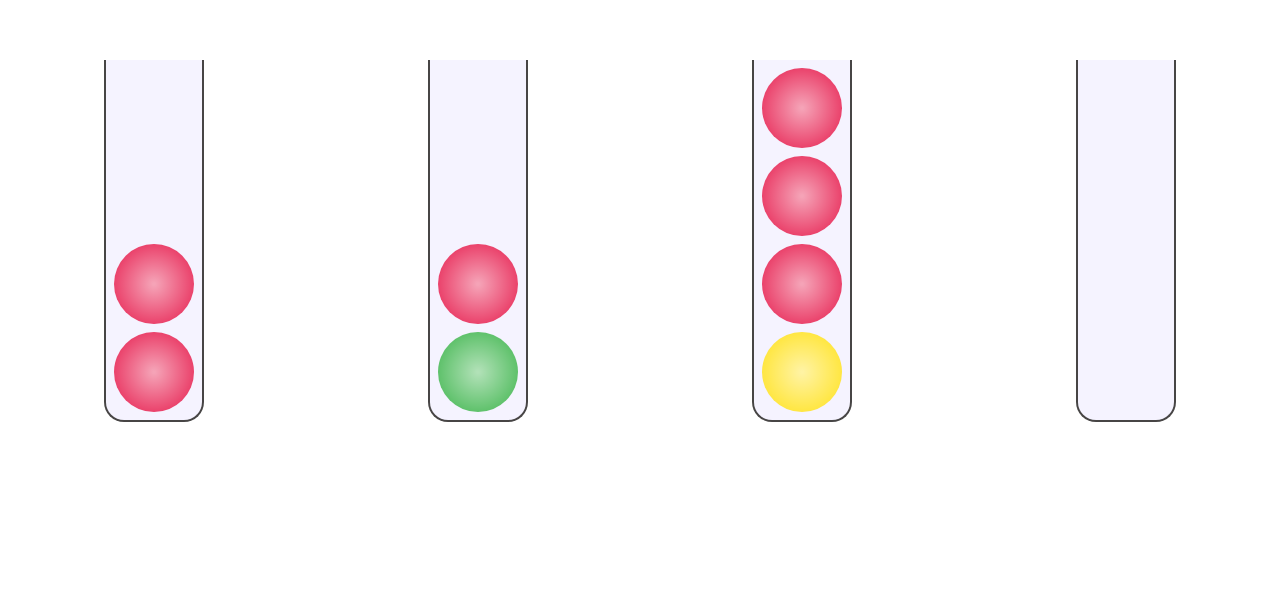
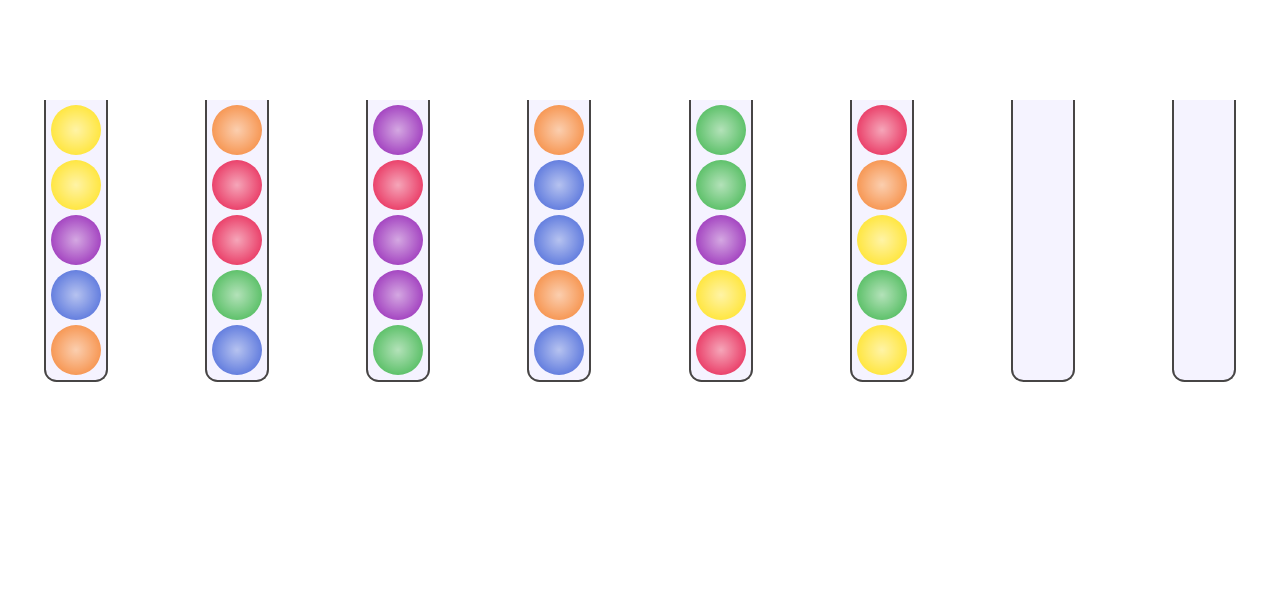
Before and after one commit to agent-seed/ball-sort-game, a plain HTML site: page index.html in a window 1280 px wide. Shown: the part 146-757 px from the top of the page. Drawn offline with Linux system fonts and the light colour scheme.

Commit message:
Add the JS code to generate the table with the containers and items
The code to generate the HTML code representing the table with the
containers and items has been implemented.
The structure is generated based on the game.table table in the
Game object.

The HTML code in index.html describing the table has been removed,
as it is no longer necessary, since it is now genrated dynamically.

A function to cancel the current game (both the Game object and the
user interface) has been coded, too. This is necessary when the user
will start a new game.

```diff
--- a/css/style.css
+++ b/css/style.css
@@ -28,7 +28,7 @@
 
     /* Table, Containers and Items */
     --H: 4;
-    --item-len: 80px;
+    --item-len: 50px;
 
     --container-padding-frac: 0.1; /*fraction, wrt --item-len*/
     --container-gap-frac: 0.1; /*fraction, wrt --item-len*/
--- a/index.html
+++ b/index.html
@@ -10,27 +10,10 @@
 </head>
 <body>
 
-    <header></header>
+    <header>
+    </header>
 
     <main>
-        <div class="table">
-            <div class="container">
-                <div class="item C0"></div>
-                <div class="item C0"></div>
-            </div>
-            <div class="container">
-                <div class="item C1"></div>
-                <div class="item C0"></div>
-            </div>
-            <div class="container">
-                <div class="item C2"></div>
-                <div class="item C0"></div>
-                <div class="item C0"></div>
-                <div class="item C0"></div>
-            </div>
-            <div class="container">
-            </div>
-        </div>
     </main>
 
     <footer>
--- a/js/script.js
+++ b/js/script.js
@@ -45,6 +45,13 @@ function deepCopyMatrix(matrix) {
 
 function arrayEqualItems(array){
     return array.every((itm, idx, arr) => itm === arr[0]);
+}
+
+function removeDescendants(elem){
+    while (elem.hasChildNodes()) {
+        removeDescendants(elem.lastChild)
+        elem.removeChild(elem.lastChild);
+    }
 }
 
 /* Game object, which has C containers and N*H items within them ---------------------------- */
@@ -213,22 +220,88 @@ function initItemsColorsCSSClasses(){
         colorStyleStr += `.C${i} { background-color: ${colors[i]}; }\n`;
     }
 
-    console.log(colorStyleStr);
     style.innerHTML = colorStyleStr;
     head.appendChild(style);
 }
 
+// Create the html structure of the game (containers, items)
+// An example of structure is reported next:
+        // <div class="table">
+        //     <div class="container">
+        //         <div class="item C0"></div>
+        //         <div class="item C0"></div>
+        //     </div>
+        //     <div class="container">
+        //         <div class="item C1"></div>
+        //         <div class="item C0"></div>
+        //     </div>
+        //     <div class="container">
+        //     </div>
+        //     <div class="container">
+        //         <div class="item C2"></div>
+        //         <div class="item C0"></div>
+        //         <div class="item C0"></div>
+        //         <div class="item C0"></div>
+        //     </div>
+        //     <div class="container">
+        //     </div>
+        // </div>
 
+function createTableHTML(table){
+    // Set the current H
+    // document.documentElement is ::root
+    document.documentElement.style.setProperty("--H", H.toString());
 
+    let container_div, item_div;
+    let table_div = document.createElement('div');
+    table_div.classList.add('table');
 
+    // Starting from an empty 'table', add the containers as specified in 'table'
+    for (let i=0; i<table.length; i++){
+        container = table[i];
+        container_div = document.createElement('div');
+        container_div.classList.add('container');
 
+        // for each container, add the items, as specified in 'table' items
+        for (let j=0;j<container.length;j++){
+           item_div = document.createElement('div');
+           item_div.classList.add('item');
+           item_div.classList.add('C' + container[j]);
+           container_div.appendChild(item_div);
+        }
 
+        table_div.appendChild(container_div);
+     }
+
+     // Apply the created table to the main html
+     document.querySelector('main').appendChild(table_div);
+}
+
+function deleteTableHTML(){
+    let main = document.querySelector('main');
+    removeDescendants(main);
+
+    game = undefined;
+}
+
+function newGame(){
+    // Clear the current table
+    deleteTableHTML();
+
+    // Create a new game
+    game = new Game();
+    console.table(game.table);
+    createTableHTML(game.table);
+}
 
 
 function init(){
     initItemsColorsCSSClasses();
+
+    // Create a new game
+    newGame();
 }
 
 
-
+let game; // global variable representing the current game
 init();
```
